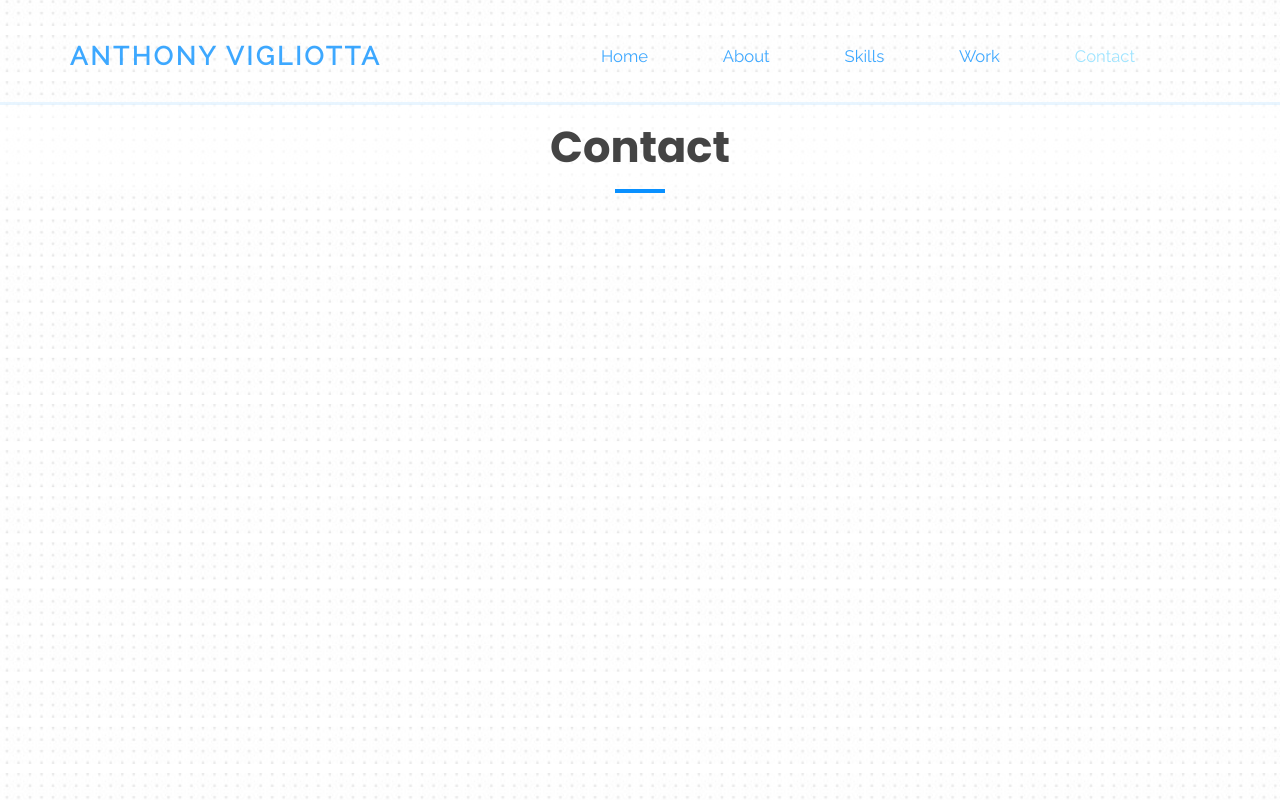
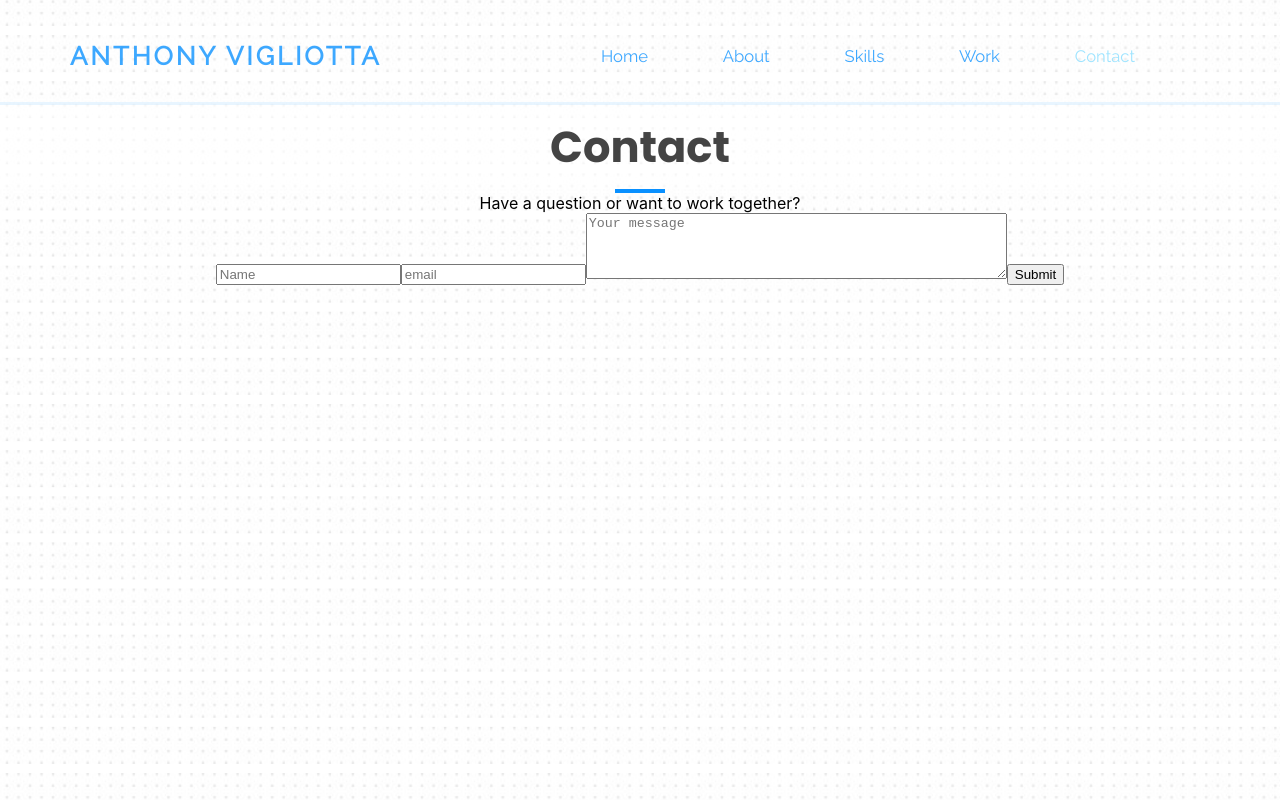
Before and after one commit to anthonyvigz/PortfolioWebsite, a React (Create React App) app in the folder main-website/: page /contact in a window 1280 px wide. Built offline with nearby package versions, Linux system fonts and the light colour scheme.

Commit message:
added form html to contact page

```diff
--- a/main-website/src/components/Contact.jsx
+++ b/main-website/src/components/Contact.jsx
@@ -11,6 +11,13 @@ function Contact(props) {
         <div className="contactBlock">
           <h5 className="projectsHeader">Contact</h5>
           <h5 className="emptyBorder"></h5>
+          <h7>Have a question or want to work together?</h7>
+          <form>
+            <input type="text" placeholder="Name"></input>
+            <input type="text" placeholder="email"></input>
+            <textarea type="text" placeholder="Your message" rows="4" cols="50"></textarea>
+            <button>Submit</button>
+          </form>
         </div>
       </AbsoluteWrapper>
   );
```
